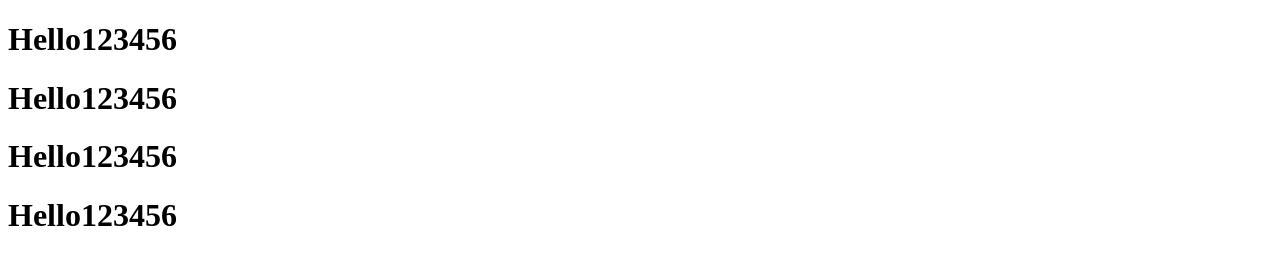
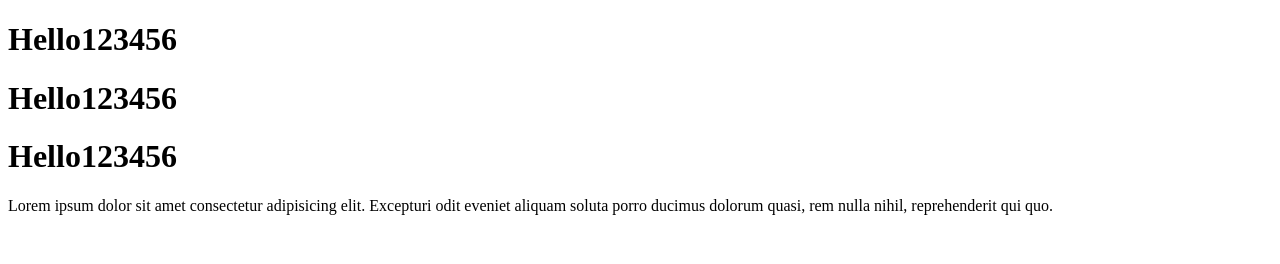
Before and after one commit to Abaz890/Sample, a plain HTML site: page index.html in a window 1280 px wide. Drawn offline with Linux system fonts and the light colour scheme.

Commit message:
Added_Features

```diff
--- a/index.html
+++ b/index.html
@@ -3,12 +3,12 @@
 <head>
     <meta charset="UTF-8">
     <meta name="viewport" content="width=device-width, initial-scale=1.0">
-    <title>Document</title>
+    <title>Website</title>
 </head>
 <body>
    <h1>Hello123456</h1>
    <h1>Hello123456</h1>
    <h1>Hello123456</h1>
-   <h1>Hello123456</h1>
+   <p>Lorem ipsum dolor sit amet consectetur adipisicing elit. Excepturi odit eveniet aliquam soluta porro ducimus dolorum quasi, rem nulla nihil, reprehenderit qui quo.</p>
 </body>
 </html>
```
